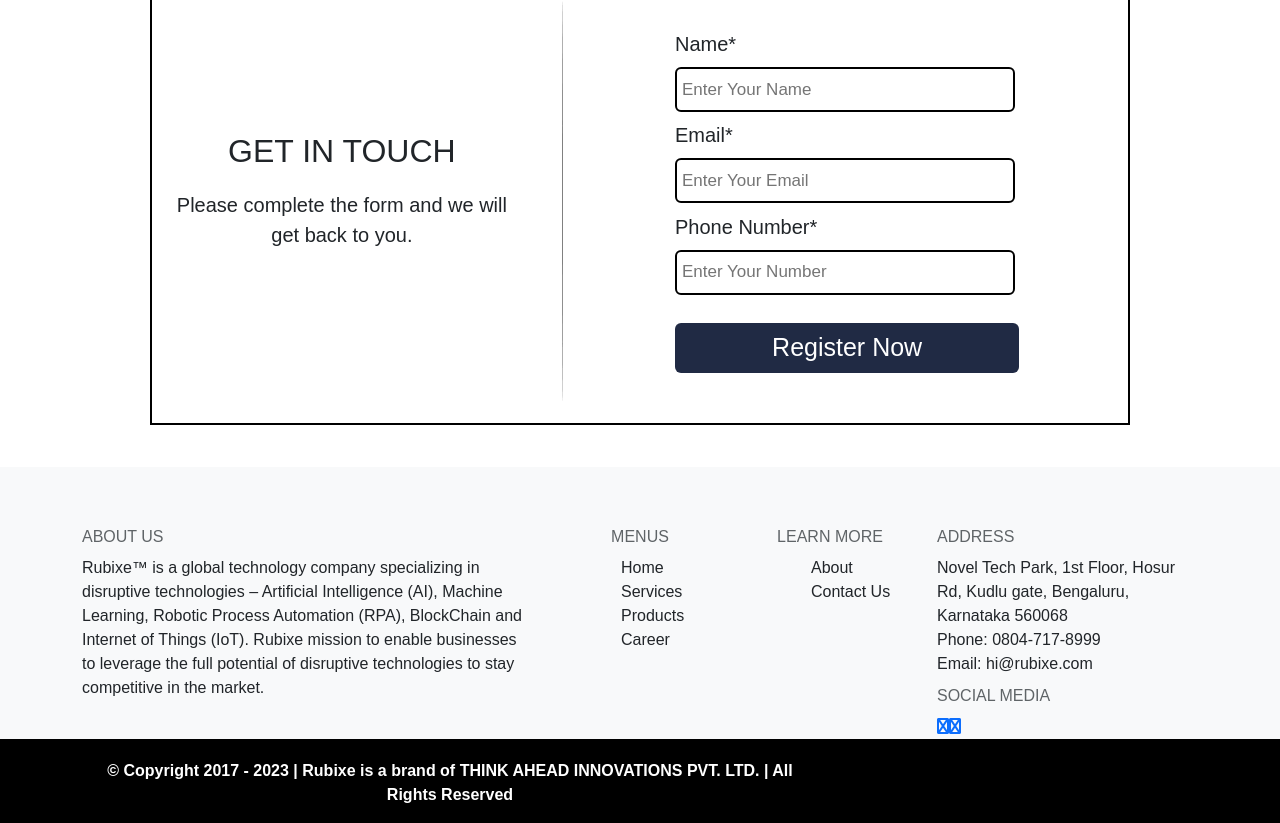
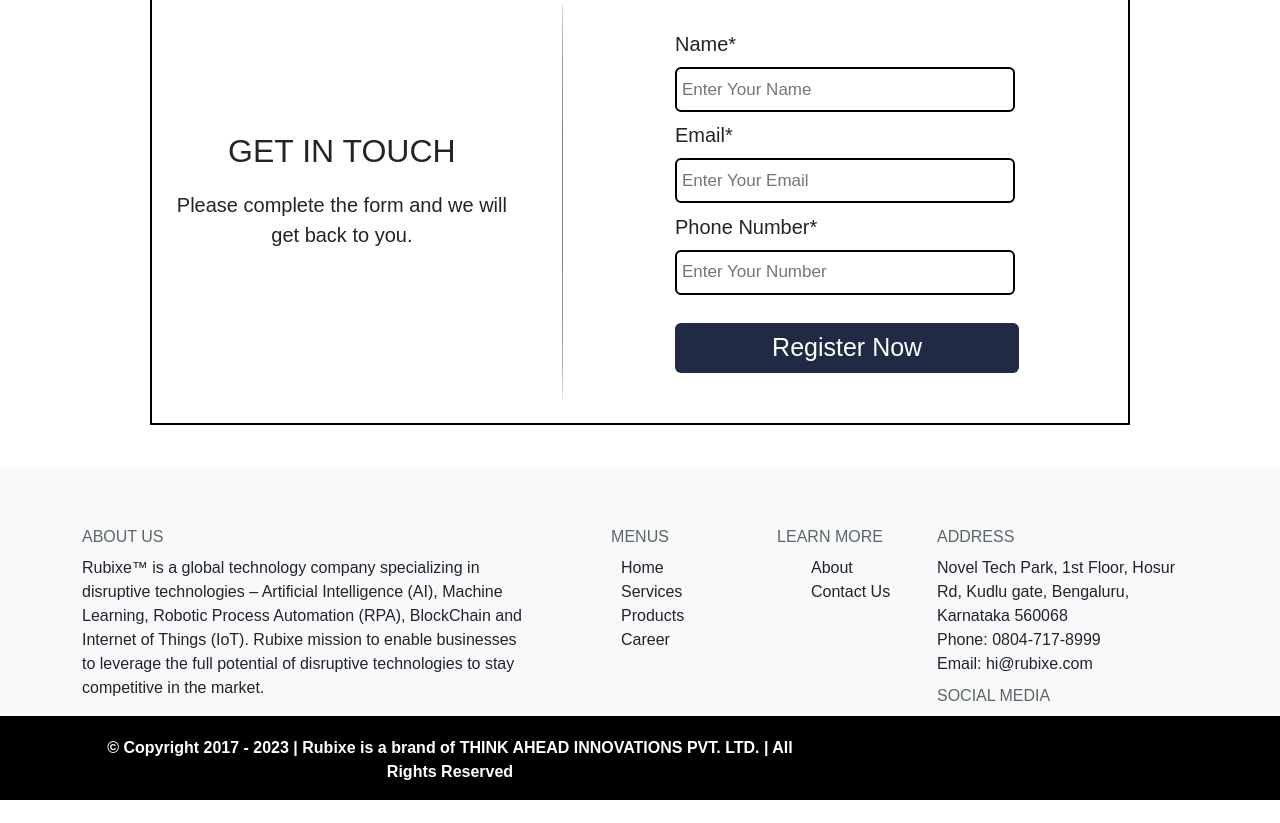
Before and after one commit to Kapil56J/Rubixe-Assignment, a React (Create React App) app: page / in a window 1280 px wide. Shown: the part 1937-2760 px from the top of the page. After the commit the page ends 2737 px from the top, so only its background shows below. Built offline with nearby package versions, Linux system fonts and the light colour scheme.

Commit message:
Update Footer.js

```diff
--- a/src/components/Footer/Footer.js
+++ b/src/components/Footer/Footer.js
@@ -57,8 +57,7 @@ function Footer() {
 							<h6 className="font-montserrat text-uppercase color-dark" style={{textAlign:"left"}}>Social Media</h6>
                             <div className="social social-two" style={{textAlign:"left"}}>
 
-                                <a href=" " target="_blank"><i class="fa fa-facebook color-primary"></i></a>
-                                <a href=" " target="_blank"><i class="fa fa-linkedin color-blue"></i></a>
+
 
                             </div>
                         </div>
```
